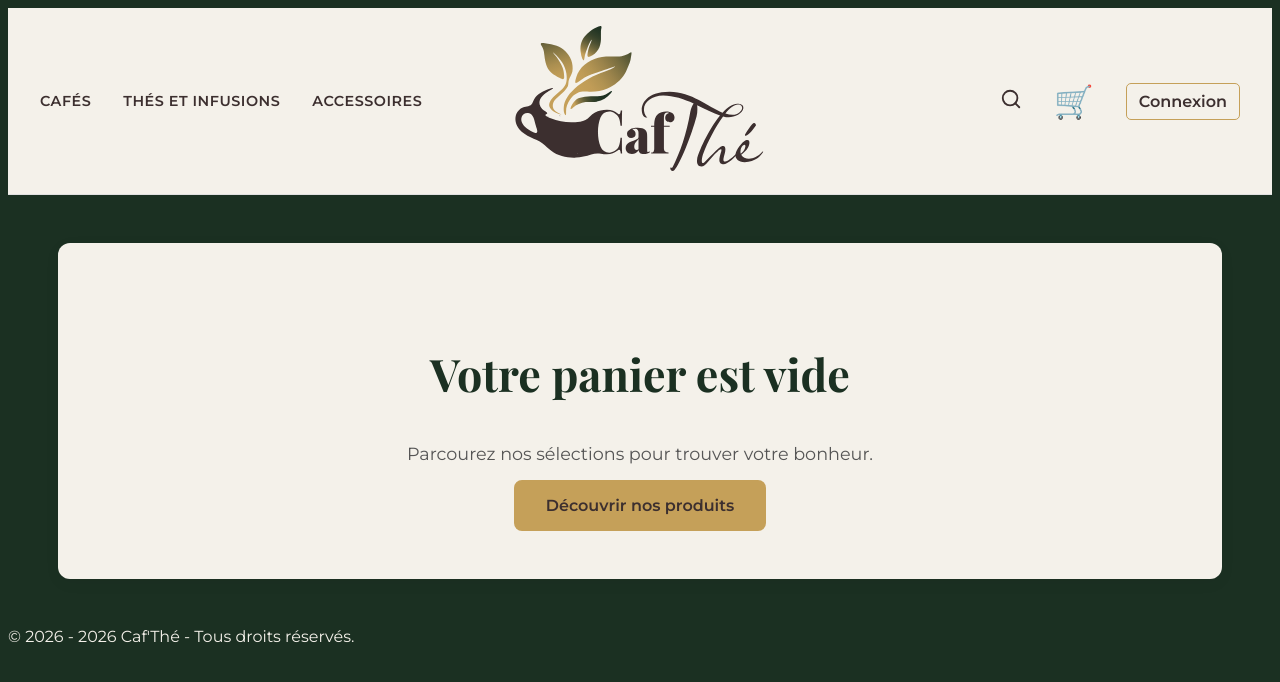
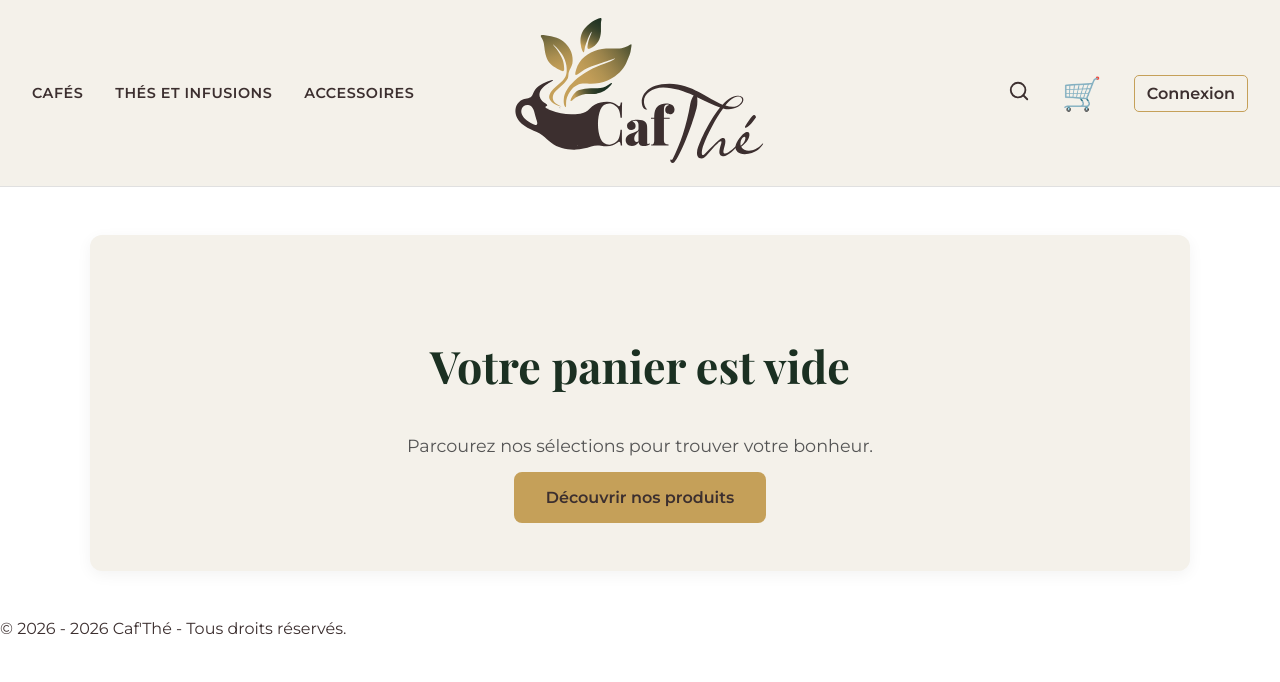
Before and after one commit to yaugzebul/front-caf-the, a React (Vite) app: page /panier in a window 1280 px wide. Shown: the top 682 px of the page. Built offline with nearby package versions, Linux system fonts and the light colour scheme; no server answers.

Commit message:
optimisation des imports de polices

```diff
--- /dev/null
+++ b/src/App.css
@@ -0,0 +1,19 @@
+/* --- Importation Globale des Polices --- */
+@import url('https://fonts.googleapis.com/css2?family=Montserrat:wght@400;500;600;700&family=Playfair+Display:wght@700&display=swap');
+
+/* --- Styles Globaux --- */
+body {
+    font-family: 'Montserrat', sans-serif;
+    margin: 0;
+    padding: 0;
+    box-sizing: border-box;
+    background-color: #fff; /* Fond blanc par défaut */
+    color: #3C2F2F; /* Brun Espresso par défaut */
+}
+
+/* Les styles du body du header ont été fusionnés ici.
+   Le fond vert foncé sera appliqué par des wrappers de section spécifiques si besoin. */
+
+*, *::before, *::after {
+    box-sizing: inherit;
+}
--- a/src/App.jsx
+++ b/src/App.jsx
@@ -5,9 +5,10 @@ import Layout from "./layout/Layout.jsx";
 import Accueil from "./pages/Accueil.jsx";
 import Products from "./pages/ProductList.jsx";
 import ProductDetail from "./pages/ProductDetail.jsx";
-import Panier from "./pages/Panier.jsx"; // Importer la page Panier
+import Panier from "./pages/Panier.jsx";
 import { AuthProvider } from "./context/AuthContext.jsx";
 import { CartProvider } from "./context/CartContext.jsx";
+import './App.css'; // Importer le CSS global
 
 function App() {
 return (
@@ -20,7 +21,7 @@ return (
                   <Route path="produits" element={<Products />} />
                   <Route path="produit/:id" element={<ProductDetail />} />
                   <Route path="login" element={<Login />} />
-                  <Route path="panier" element={<Panier />} /> {/* Ajouter la route pour le panier */}
+                  <Route path="panier" element={<Panier />} />
               </Route>
           </Routes>
       </Router>
--- a/src/components/styles/header.css
+++ b/src/components/styles/header.css
@@ -1,11 +1,4 @@
-@import url('https://fonts.googleapis.com/css2?family=Montserrat:wght@400;500;600&family=Playfair+Display:wght@700&display=swap');
-
-/* --- Styles Globaux --- */
-body {
-    background-color: #1B3022; /* Vert Forêt Profond */
-    color: #F4F1EA; /* Crème de Soie pour le texte sur fond sombre */
-    font-family: 'Montserrat', sans-serif;
-}
+/* L'import des polices a été déplacé dans App.css */
 
 /* --- Styles du Header --- */
 .navbar {
--- a/src/components/styles/productCard.css
+++ b/src/components/styles/productCard.css
@@ -1,4 +1,4 @@
-@import url('https://fonts.googleapis.com/css2?family=Montserrat:wght@400;500;600&family=Playfair+Display:wght@700&display=swap');
+/* L'import des polices a été déplacé dans App.css */
 
 /* Styles de base pour la carte produit */
 .product-card {
--- a/src/pages/styles/Login.css
+++ b/src/pages/styles/Login.css
@@ -1,4 +1,4 @@
-@import url('https://fonts.googleapis.com/css2?family=Montserrat:wght@400;500;600&family=Playfair+Display:wght@700&display=swap');
+/* L'import des polices a été déplacé dans App.css */
 
 .login-container {
     max-width: 450px;
--- a/src/pages/styles/ProductDetail.css
+++ b/src/pages/styles/ProductDetail.css
@@ -1,4 +1,4 @@
-@import url('https://fonts.googleapis.com/css2?family=Montserrat:wght@400;500;600;700&family=Playfair+Display:wght@700&display=swap');
+/* L'import des polices a été déplacé dans App.css */
 
 .product-details {
     max-width: 1200px;
```
